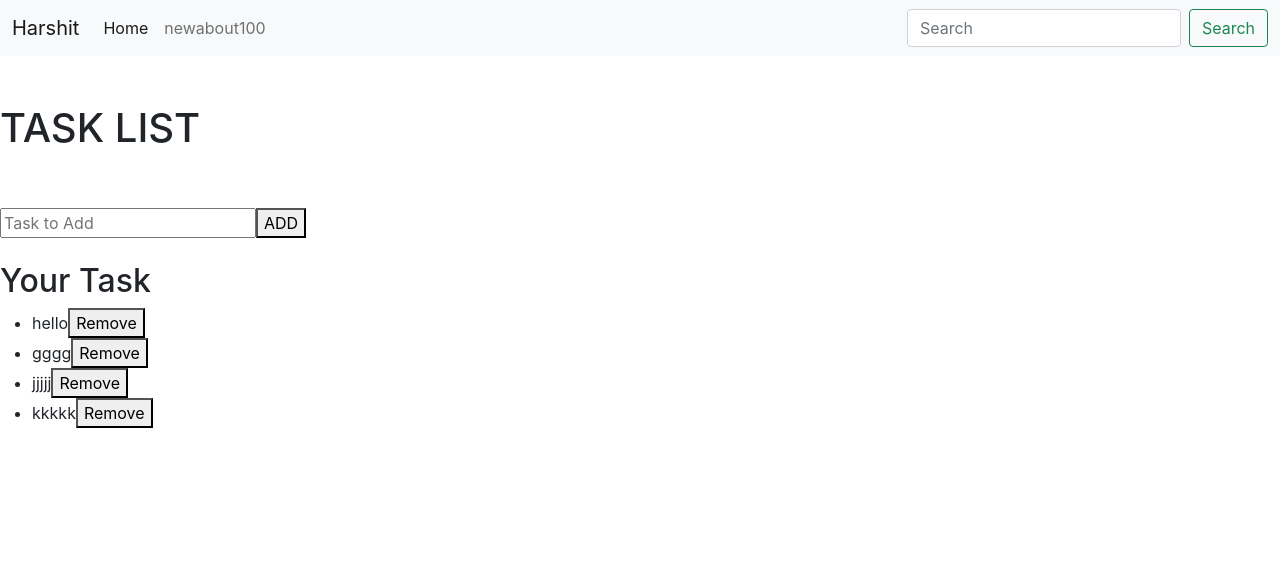
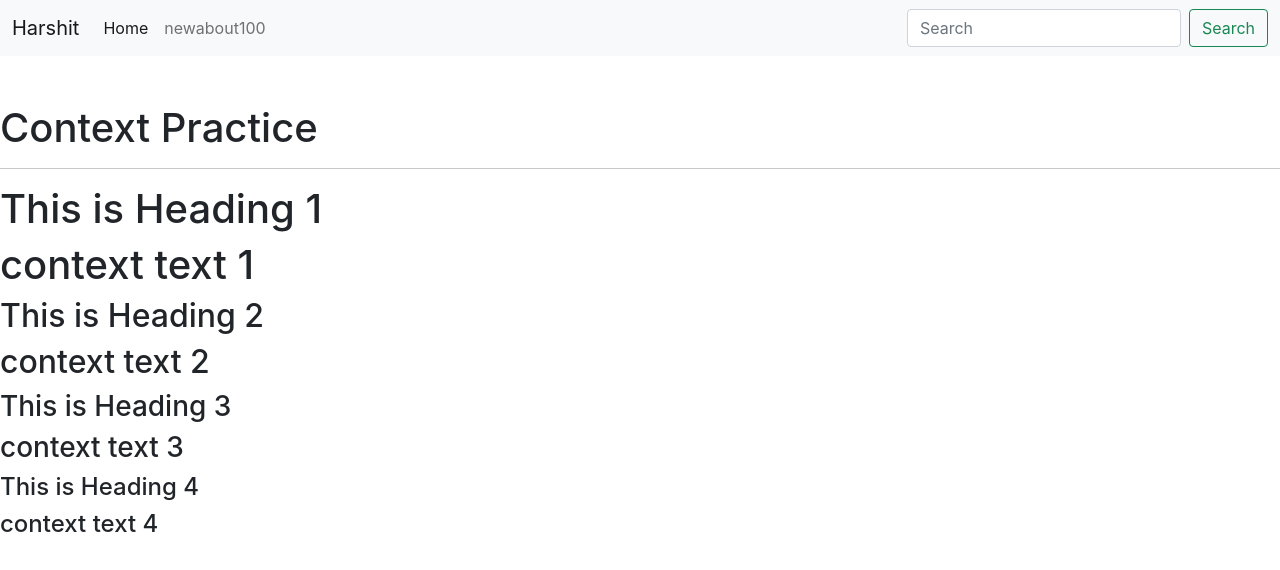
Before and after one commit to harshitpatel123/React_Projects, a React (Create React App) app in the folder my-react-app/: page / in a window 1280 px wide. Shown: the top 570 px of the page. Built offline with nearby package versions, Linux system fonts and the light colour scheme.

Commit message:
context component added

```diff
--- a/my-react-app/src/App.js
+++ b/my-react-app/src/App.js
@@ -12,6 +12,7 @@ import TaskList from './components/TaskList';
 import StopWatch from './components/StopWatch';
 import VideoPlayer from './components/VideoPlayer';
 import OnlineStatus from './components/OnlineStatus';
+import ContextPrac from './components/ContextPrac';
 
 function App() {
   return (
@@ -29,10 +30,11 @@ function App() {
       {/* <Textform heading = "This is event practice"/> */}
       {/* <EventButton/> */}
       {/* <SigninForm /> */}
-      <TaskList/>
+      {/* <TaskList/> */}
       {/* <StopWatch /> */}
       {/* <VideoPlayer /> */}
       {/* <OnlineStatus /> */}
+      <ContextPrac />
 
     </>
   );
--- /dev/null
+++ b/my-react-app/src/components/ContextPrac.jsx
@@ -0,0 +1,32 @@
+import React from 'react'
+import Inner_context from './Inner_context'
+import Heading_context from './Heading_context'
+
+export default function ContextPrac() {
+    return (
+        <div>
+            <h1>Context Practice</h1>
+            <hr />
+            <Heading_context size={1}>
+                <Inner_context>
+                    context text 1
+                </Inner_context>
+                <Heading_context size={2}>
+                    <Inner_context>
+                        context text 2
+                    </Inner_context>
+                    <Heading_context size={3}>
+                        <Inner_context>
+                            context text 3
+                        </Inner_context>
+                        <Heading_context size={4}>
+                            <Inner_context>
+                                context text 4
+                            </Inner_context>
+                        </Heading_context>
+                    </Heading_context>
+                </Heading_context>
+            </Heading_context>
+        </div>
+    )
+}
--- /dev/null
+++ b/my-react-app/src/components/Heading_context.jsx
@@ -0,0 +1,14 @@
+import React from 'react'
+import { MyContext } from './MyContext'
+
+export default function Heading_context({ size, children }) {
+
+    return (
+        <>
+        <MyContext.Provider value={size}>
+            {children}
+        </MyContext.Provider>
+        </>
+    )
+
+}
--- /dev/null
+++ b/my-react-app/src/components/Inner_context.jsx
@@ -0,0 +1,41 @@
+import React, { useContext } from 'react'
+import {MyContext} from './MyContext'
+
+export default function Inner_context({children}) {
+    const temp = useContext(MyContext)
+    switch(temp){
+        case 1:{
+            return (
+                <div>
+                    <h1>This is Heading 1</h1>
+                    <h1>{children}</h1>
+                </div>
+            )
+        }
+        case 2:{
+            return (
+                <div>
+                    <h2>This is Heading 2</h2>
+                    <h2>{children}</h2>
+                </div>
+            )
+        }
+        case 3:{
+            return (
+                <div>
+                    <h3>This is Heading 3</h3>
+                    <h3>{children}</h3>
+                </div>
+            )
+        }
+        case 4:{
+            return (
+                <div>
+                    <h4>This is Heading 4</h4>
+                    <h4>{children}</h4>
+                </div>
+            )
+        }
+    }
+
+}
--- /dev/null
+++ b/my-react-app/src/components/MyContext.jsx
@@ -0,0 +1,3 @@
+import { createContext } from "react";
+
+export const MyContext = createContext(1)
```
